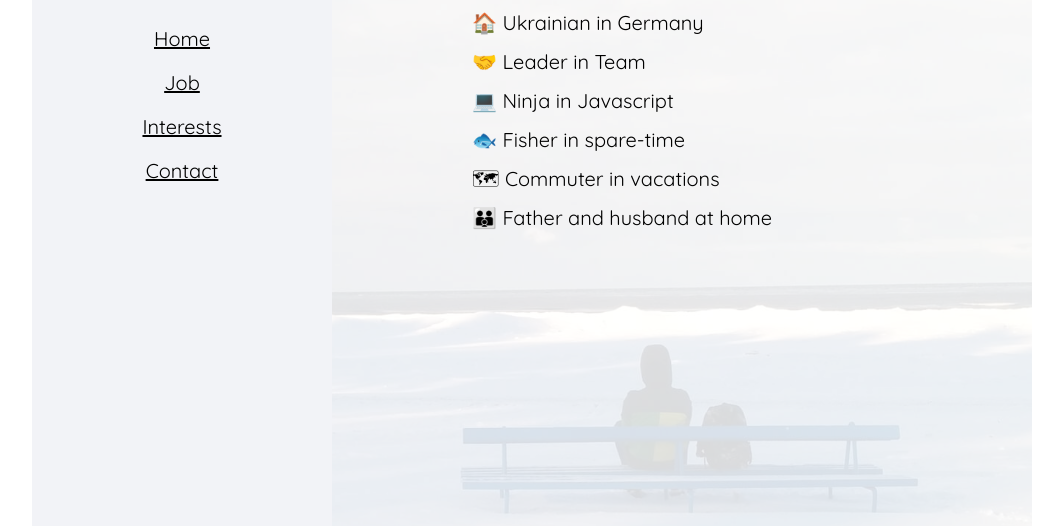
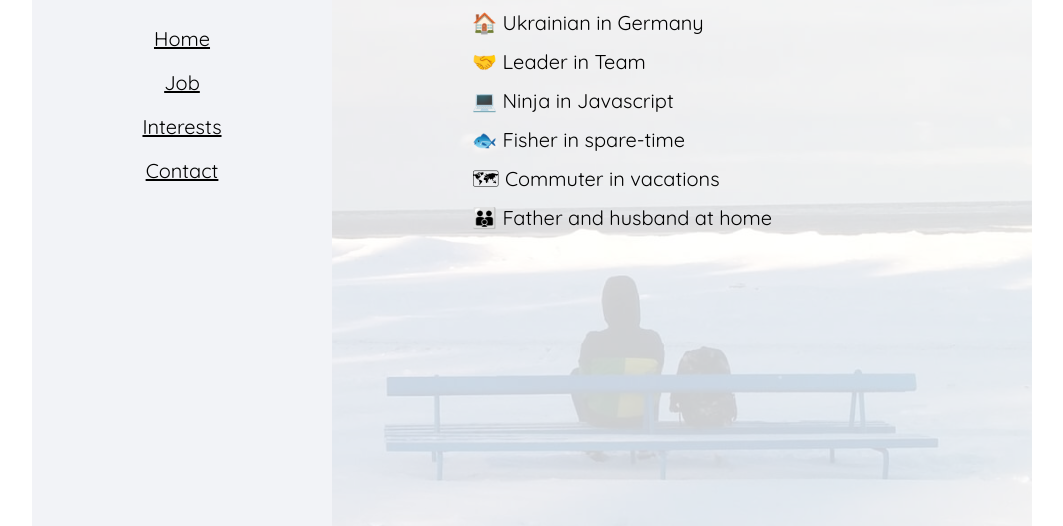
Before and after one commit to mskyda/mskyda.eu, a website: page public/mischa/index.html in a window 1280 px wide. Shown: the part 274-800 px from the top of the page, without its empty margins (108-1171 px from the left). Drawn offline with Linux system fonts and the light colour scheme.

Commit message:
style fix

```diff
--- a/public/mischa/style.css
+++ b/public/mischa/style.css
@@ -72,23 +72,26 @@ ul{
   position: relative;
 }
 .bg{
-  background-size: auto 100%;
+  background-size: auto 200%;
   background-position: center center;
-  opacity: 15%;
+  opacity: 20%;
+  background-repeat: no-repeat;
 }
 #home .bg{
-  background: url('./img/home.jpg') 70% top no-repeat;
-  background-size: auto 165%;
+  background-image: url('./img/home.jpg');
+  background-position: 70% 25%;
 }
 #job .bg{
   background-image: url('./img/job.jpg');
+  background-position: 50% 0;
 }
 #hobbies .bg{
-  background: url('./img/hobbies.jpg') 70% center no-repeat;
-  background-size: auto 100%;
+  background-image: url('./img/hobbies.jpg');
+  background-position: 40% 65%;
 }
 #contact .bg{
   background-image: url('./img/contact.jpg');
+  background-position: 50% 55%;
 }
 .content-holder h2{
   font: bold 1.7em/2.5em "Quicksand",Arial,sans-serif;
```
